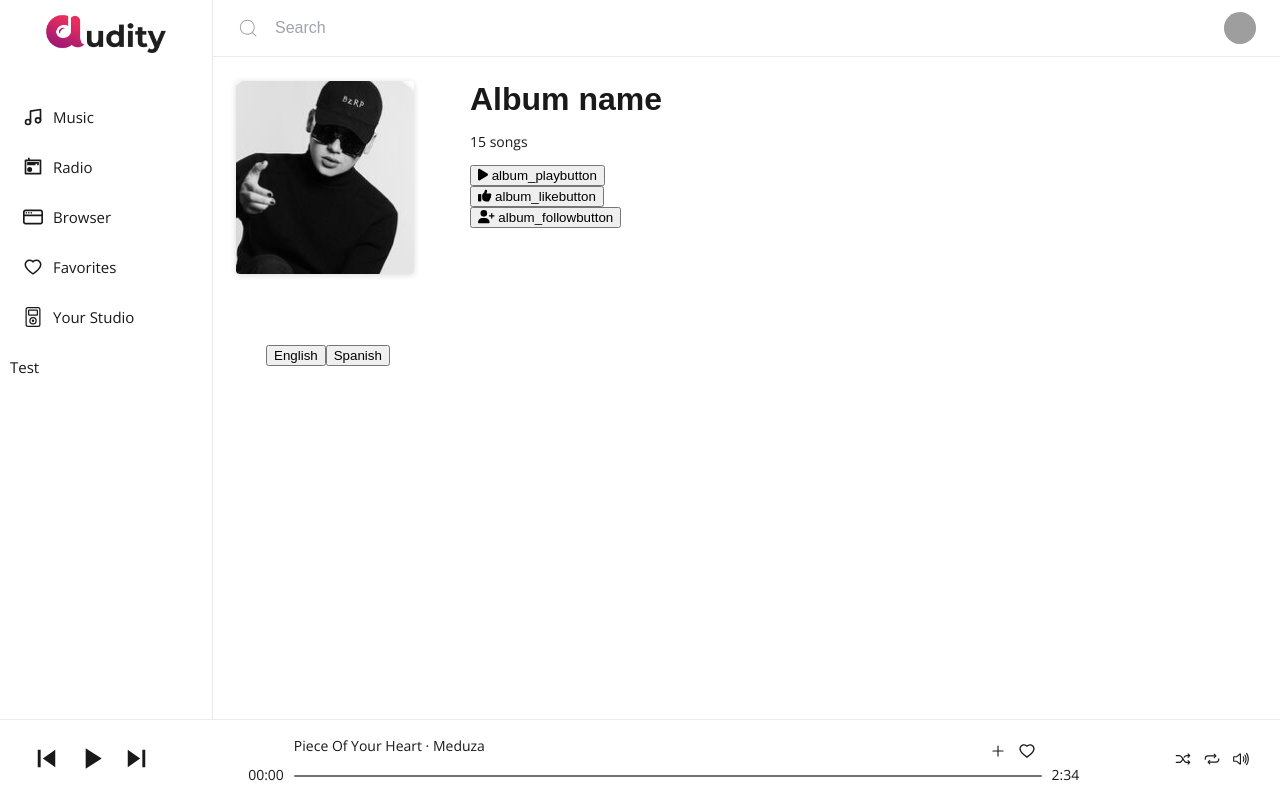
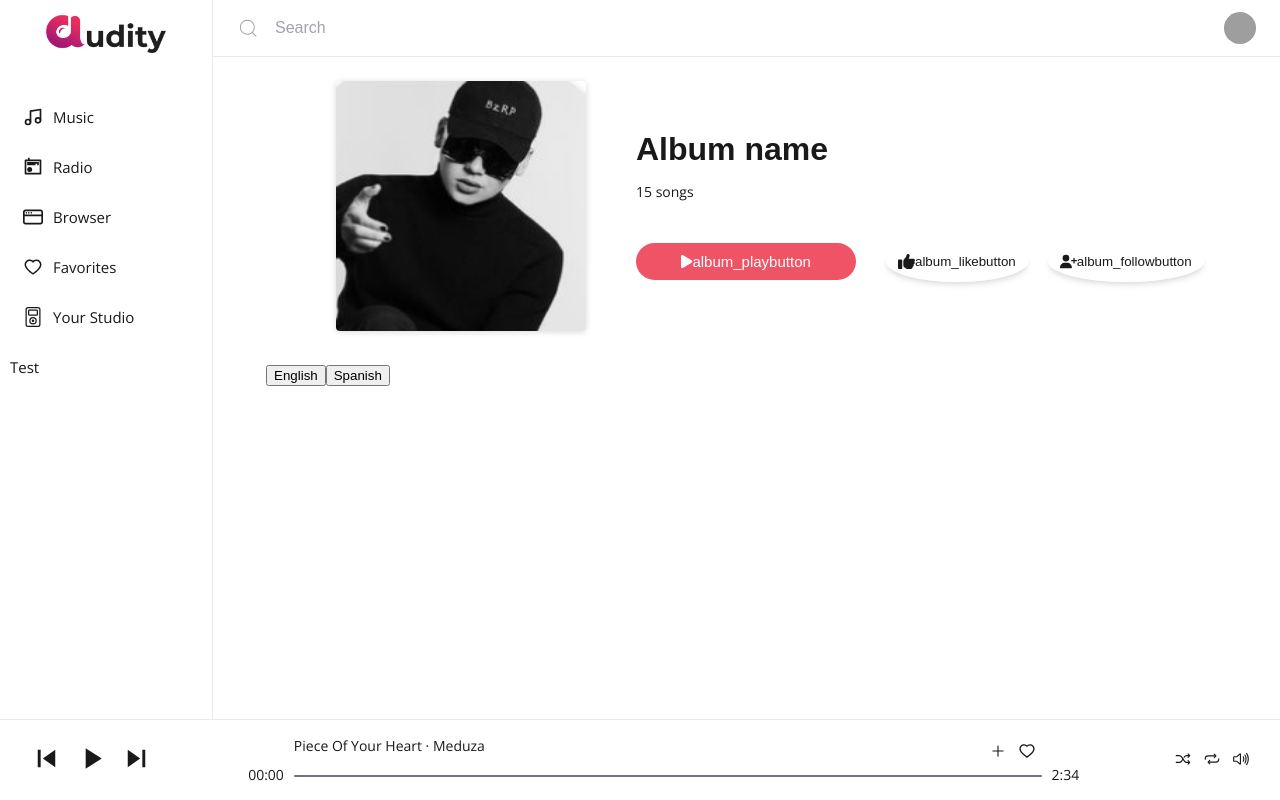
Before and after one commit to Lucydct22/audity_react_app, a React (Vite) app: page /album in a window 1280 px wide. Built offline with nearby package versions, Linux system fonts and the light colour scheme; no server answers; grey boxes are pictures that could not be loaded; a web font is replaced by a local one.

Commit message:
change: Album page & Artist page styles

```diff
--- a/src/views/components/basic/structureMainBComponent/albumBComponent/albumBComponent.scss
+++ b/src/views/components/basic/structureMainBComponent/albumBComponent/albumBComponent.scss
@@ -1,112 +1,104 @@
 @import '../../../../../sass/variables.scss';
+@import '../../../../../sass/mixins.scss';
 
 .album-page {
 	display: flex;
 
 	&__image {
-		width: 234px;
-		height: 234px;
+		margin-left: 100px;
 
 		img {
 			border-radius: 4px;
 			box-shadow: 0 1px 6px rgba(25, 25, 34, .16);
+			width: 250px;
+			height: 250px;
 		}
 	}
 
 	&__section {
+		margin-top: 50px;
 
 		&--details {
 
 			&__title {
 				display: inline;
+				margin: 0;
+
 
 				h1 {
 					font-family: 'Anek Gujarati', sans-serif;
 					font-size: 32px;
 					margin: 0;
 					color: var(--color-primary);
+					margin-left: 50px;
 				}
 			}
 
 			&__songs {
-				display: inline;
+
+				p {
+					margin-left: 50px;
+					margin-bottom: 40px;
+				}
 			}
 		}
 
 		&--buttons {
 
 			&__container {
+				display: flex;
+				flex-direction: row;
+				justify-content: center;
+				align-items: center;
+				margin-left: 50px;
+
 
 				&--play {
+					margin-right: 30px;
 
-					&__btn {}
+					&__btn {
+
+						@include buttonPrimary();
+					}
+
+					span {
+						padding: 0px 10px;
+						padding-top: 2px;
+					}
 				}
 
 				&--like {
 
-					&__btn {}
+					margin-right: 20px;
+
+					&__btn {
+						@include carousel-thumbnail-btn();
+					}
 
 				}
 
 				&--follow {
 
-					&__btn {}
-
+					&__btn {
+						@include carousel-thumbnail-btn();
+					}
 				}
 			}
 		}
 	}
 
+	&__search-bar {
+		display: flex;
+		margin-top: 20px;
+		margin-left: 100px;
+
+
+		&__input {
+			width: 400px;
+			height: 25px;
+			border: 1px solid rgba(128, 128, 128, 0.505);
+			border-radius: 4px;
+		}
+	}
 
 }
-
-
-// .album-page__span {
-// 	font-size: 2rem;
-// 	font-weight: bold;
-// 	margin-bottom: 1rem;
-// }
-
-// .album-page__paragraph {
-// 	font-size: 1.2rem;
-// 	margin-bottom: 2rem;
-// }
-
-
-// .album_page__playlikefollow {
-// 	display: flex;
-// 	justify-content: space-between;
-// 	align-items: center;
-// }
-
-// .album-page__buttons {
-// 	display: flex;
-// 	align-items: center;
-// }
-
-// .album-page__buttons button {
-// 	background-color: #fff;
-// 	border: 1px solid #ccc;
-// 	border-radius: 4px;
-// 	color: #333;
-// 	cursor: pointer;
-// 	font-size: 1rem;
-// 	margin-right: 1rem;
-// 	padding: 0.5rem 1rem;
-// 	transition: all 0.2s ease-in-out;
-// }
-
-// .album-page__buttons button:hover {
-// 	background-color: #ccc;
-// 	border-color: #999;
-// 	color: #fff;
-// }
-
-// .album-page__buttons button svg {
-// 	margin-right: 0.5rem;
-// }
-
-// .album-page__action {
-// 	display: flex;
-
-// }
--- a/src/views/components/basic/structureMainBComponent/artistBComponent/artistBComponent.scss
+++ b/src/views/components/basic/structureMainBComponent/artistBComponent/artistBComponent.scss
@@ -1,61 +1,111 @@
 @import '../../../../../sass/variables.scss';
+@import '../../../../../sass/mixins.scss';
 
-.album-page {
+.artist-page {
 	display: flex;
 
 	&__image {
-		width: 234px;
-		height: 234px;
+		margin-left: 100px;
 
 		img {
-			border-radius: 4px;
+			border-radius: 50%;
 			box-shadow: 0 1px 6px rgba(25, 25, 34, .16);
+			width: 250px;
+			height: 250px;
+
 		}
 	}
 
 	&__section {
+		margin-top: 50px;
 
 		&--details {
 
 			&__title {
 				display: inline;
+				margin: 0;
 
 				h1 {
 					font-family: 'Anek Gujarati', sans-serif;
 					font-size: 32px;
 					margin: 0;
 					color: var(--color-primary);
+					margin-left: 50px;
 				}
 			}
 
 			&__songs {
-				display: inline;
+
+				p {
+					margin-left: 50px;
+					margin-bottom: 40px;
+				}
 			}
 		}
 
 		&--buttons {
 
 			&__container {
+				display: flex;
+				flex-direction: row;
+				justify-content: center;
+				align-items: center;
+				margin-left: 50px;
 
 				&--play {
+					margin-right: 30px;
 
-					&__btn {}
+					&__btn {
+						display: inline-flex;
+						justify-content: center;
+						align-items: center;
+						width: 220px;
+						border: 0px;
+						margin: 0px;
+						padding: 10px;
+						cursor: pointer;
+						border-radius: 20px;
+						font-size: 15px;
+						color: white;
+						background-color: $color-main;
+
+						span {
+							padding: 0px 10px;
+							padding-top: 2px;
+						}
+					}
 				}
 
 				&--like {
 
-					&__btn {}
+					margin-right: 20px;
 
+					&__btn {
+						@include carousel-thumbnail-btn();
+					}
 				}
 
 				&--follow {
 
-					&__btn {}
-
+					&__btn {
+						@include carousel-thumbnail-btn();
+					}
 				}
 			}
 		}
 	}
 
+	&__search-bar {
+		display: flex;
+		margin-top: 20px;
+		margin-left: 100px;
+
+		&__input {
+			width: 400px;
+			height: 25px;
+			border: 1px solid rgba(128, 128, 128, 0.505);
+			border-radius: 4px;
+		}
+	}
 
 }
```
